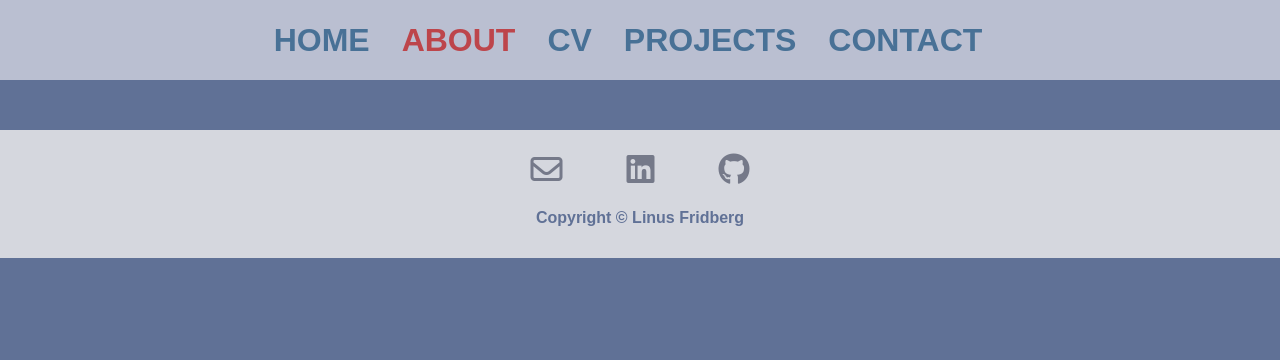
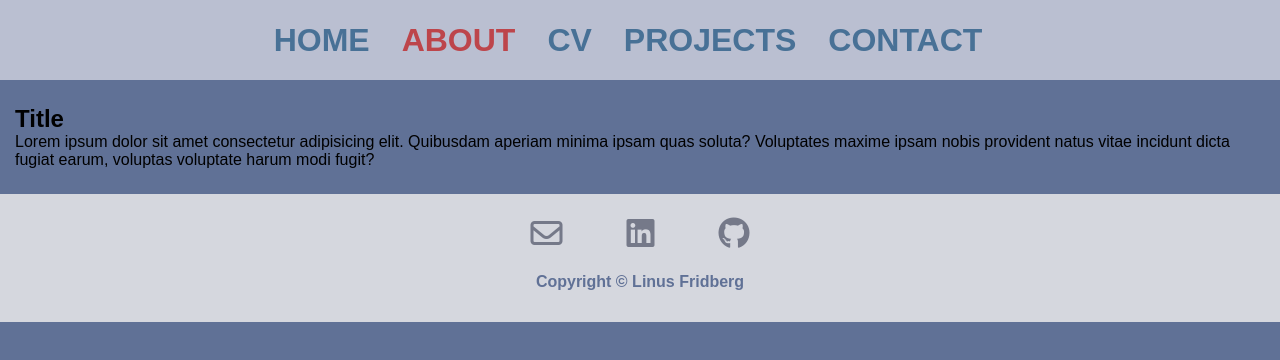
Before and after one commit to Fridbergs/GIT_UPPGIFT_1, a plain HTML site: page about.html in a window 1280 px wide. Drawn offline with Linux system fonts and the light colour scheme.

Commit message:
Added text to all pages

```diff
--- a/about.html
+++ b/about.html
@@ -44,8 +44,9 @@
       </nav>
     </header>
     <main>
-
-    </main>
+      <h2>Title</h2>
+      <p>Lorem ipsum dolor sit amet consectetur adipisicing elit. Quibusdam aperiam minima ipsam quas soluta? Voluptates maxime ipsam nobis provident natus vitae incidunt dicta fugiat earum, voluptas voluptate harum modi fugit?</p>
+          </main>
 
     <!--  Footer -->
 
```
Also changed, not shown: contact.html (+3 -2 lines), cv.html (+3 -2 lines), projects.html (+2 -1 lines).
